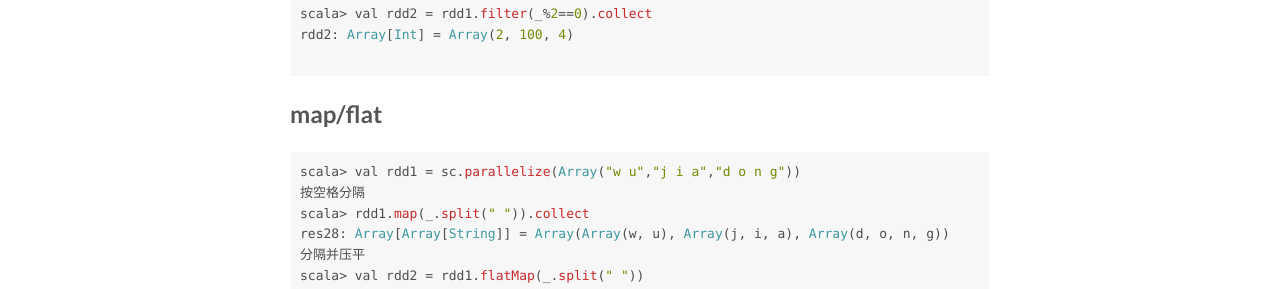
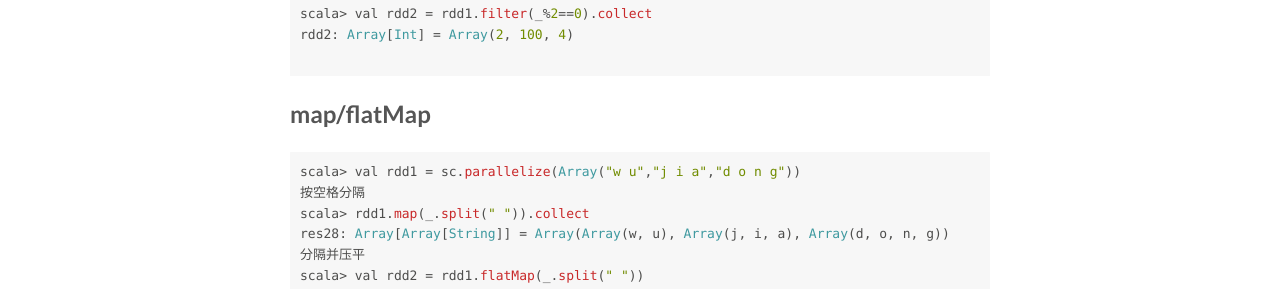
Before and after one commit to yanlzhl/yanlzhl.github.io, a Jekyll site: the page built from _posts/2017-12-13-Spark-RDD.md, in a window 1280 px wide. Shown: the part 1160-1449 px from the top of the page. Built offline with Jekyll 4.4.1, drawn with Linux system fonts in a browser that asks for light colours; comment, search, counter and statistics services are not loaded.

Commit message:
Update 2017-12-13-Spark-RDD.md

````diff
--- a/_posts/2017-12-13-Spark-RDD.md
+++ b/_posts/2017-12-13-Spark-RDD.md
@@ -49,7 +49,7 @@ rdd2: Array[Int] = Array(2, 100, 4)
 
 ```
 
-# map/flat
+# map/flatMap
 ```java
 scala> val rdd1 = sc.parallelize(Array("w u","j i a","d o n g"))
 按空格分隔
````
